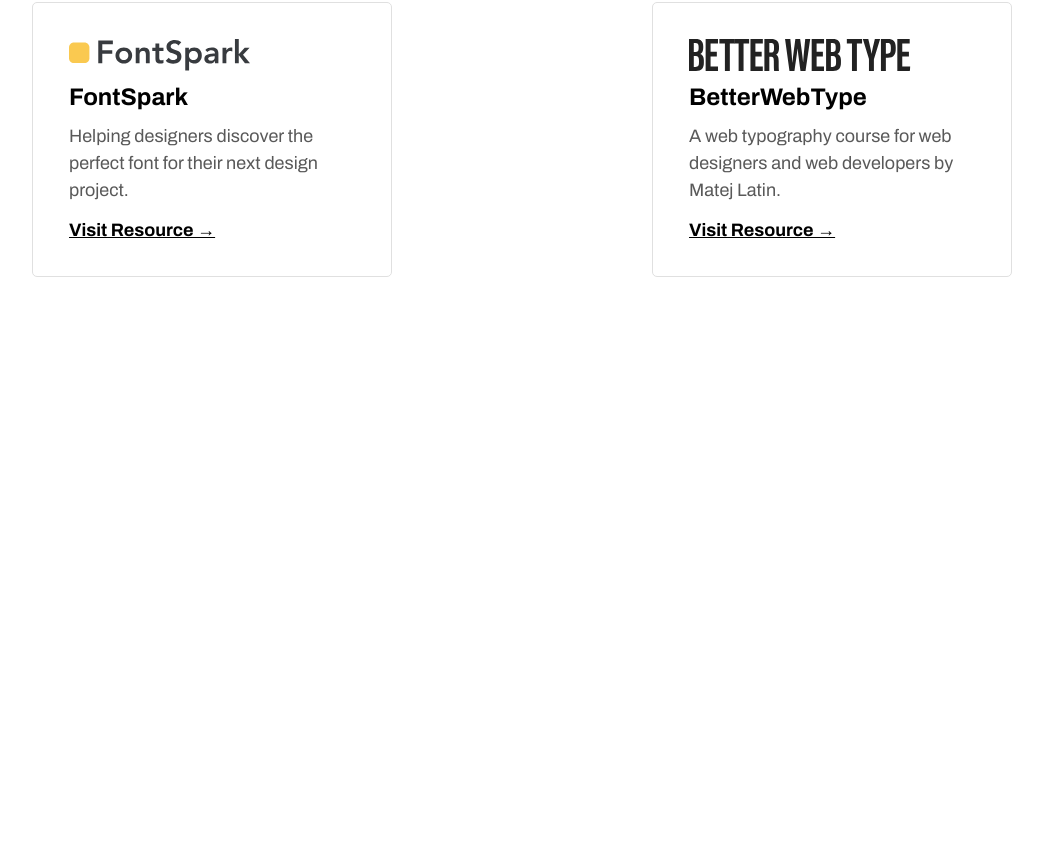
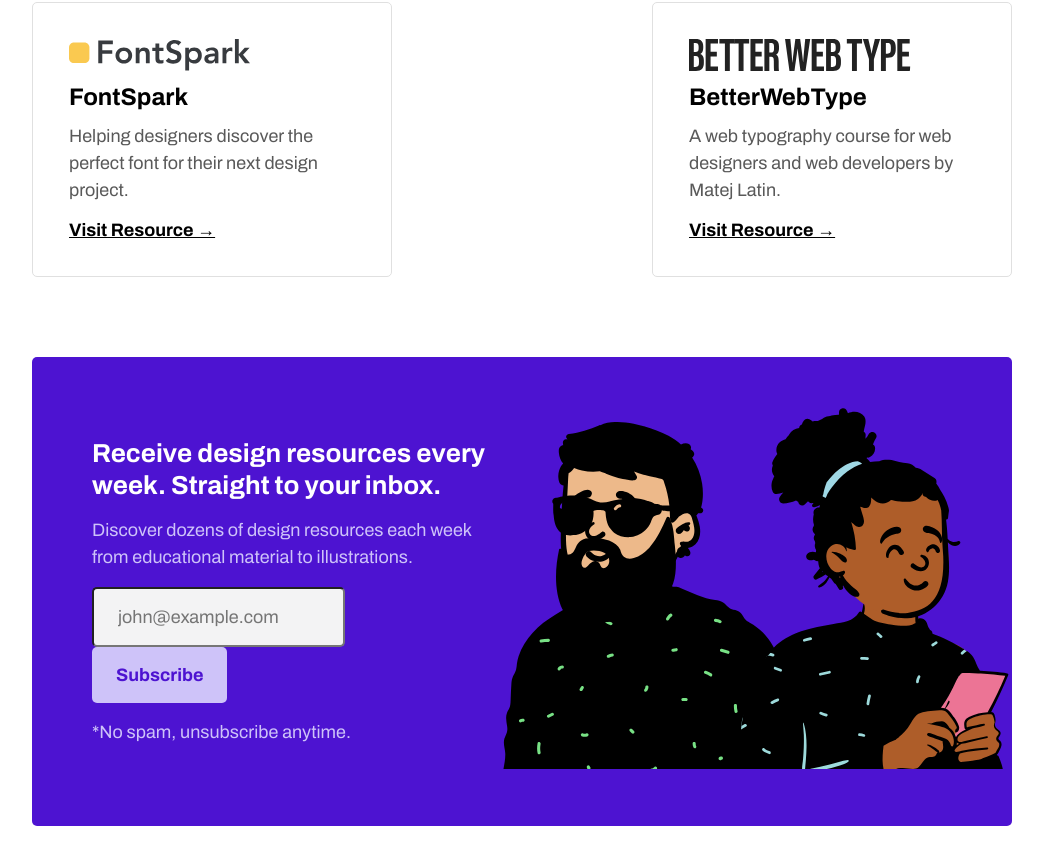
Before and after one commit to vmuya/contrast, a React (Create React App) app: page / in a window 1280 px wide. Shown: the part 1400-2264 px from the top of the page, without its empty margins (118-1161 px from the left). Before the commit the page ends 1757 px from the top, so only its background shows below. Built offline with nearby package versions, Linux system fonts and the light colour scheme; the HTML template or start-up script is replaced by a standard one.

Commit message:
Add newsletter section

```diff
--- a/src/App.js
+++ b/src/App.js
@@ -1,5 +1,5 @@
 import React from 'react';
-import { Header, Hero, ResourceSection } from './containers';
+import { Header, Hero, ResourceSection, NewsLetter } from './containers';
 
 import './App.css';
 
@@ -9,6 +9,7 @@
       <Header />
       <Hero />
       <ResourceSection />
+      <NewsLetter />
     </div>
   );
 }
--- a/src/containers/newsLetter/Newsletter.jsx
+++ b/src/containers/newsLetter/Newsletter.jsx
@@ -1,9 +1,33 @@
 import React from 'react';
+import PeepsImg from '../../assets/Peeps.svg';
 
 import './newsletter.css';
 
 const Newsletter = () => {
-  return <div>NewsLetter</div>;
+  return (
+    <div className="contrast__newsletter section__margin">
+      <div className="contrast__newsletter-content">
+        <h3>Receive design resources every week. Straight to your inbox.</h3>
+
+        <p>
+          Discover dozens of design resources each week from educational
+          material to illustrations.
+        </p>
+
+        <div className="contrast__newsletter-email_box">
+          <input type="text" placeholder="john@example.com"></input>
+          <button className="contrast__newsletter-button">
+            <span className="contrast__newsletter-btn_text">Subscribe</span>
+          </button>
+        </div>
+
+        <p>*No spam, unsubscribe anytime.</p>
+      </div>
+      <div className="contrast__newsletter-image">
+        <img src={PeepsImg} alt="People" />
+      </div>
+    </div>
+  );
 };
 
 export default Newsletter;
--- a/src/containers/newsLetter/newsletter.css
+++ b/src/containers/newsLetter/newsletter.css
@@ -0,0 +1,72 @@
+.contrast__newsletter {
+  display: flex;
+  background: #4d13d1;
+  border-radius: 5px;
+}
+
+.contrast__newsletter-content {
+  display: flex;
+  width: 50%;
+  flex-direction: column;
+  gap: 1rem;
+  padding: 5rem 0;
+  margin-left: 3.75rem;
+}
+
+.contrast__newsletter-content h3 {
+  font-family: 'Archivo', sans-serif;
+  font-style: normal;
+  font-weight: 700;
+  font-size: 1.625rem;
+  line-height: 2rem;
+  color: #ffffff;
+}
+
+.contrast__newsletter-content p {
+  font-family: 'Archivo';
+  font-style: normal;
+  font-weight: 400;
+  font-size: 1.125rem;
+  line-height: 150%;
+  color: #cec3f9;
+}
+
+.contrast__newsletter-content::fourth-child {
+  line-height: 1.25rem;
+}
+
+.contrast__newsletter-email_box input {
+  background: #f3f3f4;
+  border-radius: 5px;
+  padding: 18px 10px 18px 24px;
+  margin-right: 1rem;
+
+  font-family: 'Archivo', sans-serif;
+  font-style: normal;
+  font-weight: 400;
+  font-size: 1.125rem;
+  line-height: 1.25rem;
+  color: #9f9ea6;
+}
+
+.contrast__newsletter-email_box button {
+  background: #cec3f9;
+  border-radius: 5px;
+  padding: 1.125rem 1.5rem;
+  border: none;
+  cursor: pointer;
+}
+
+.contrast__newsletter-btn_text {
+  font-family: 'Archivo', sans-serif;
+  font-style: normal;
+  font-weight: 700;
+  font-size: 1.125rem;
+  line-height: 1.25rem;
+  color: #4d13d1;
+}
+
+.contrast__newsletter-image {
+  margin-top: 2.5rem;
+  margin-bottom: -1rem;
+}
```
Also changed, not shown: src/assets/Peeps.svg (added).
